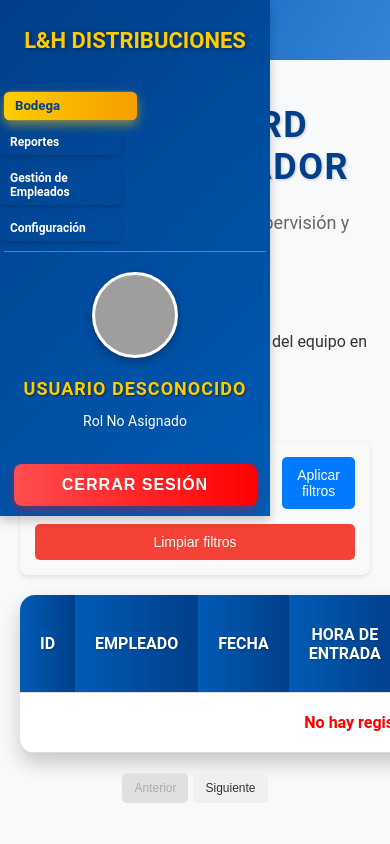
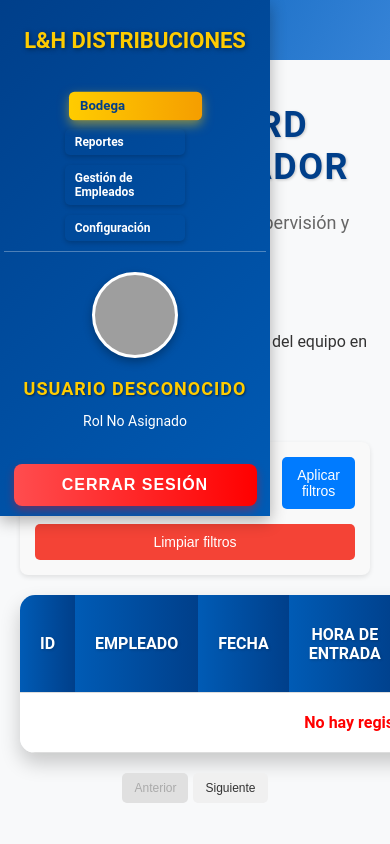
Before and after one commit to TheFive40/L_H-Web-Software, a Flask app: page /admin/ in a window 390 px wide. Run offline with Flask 3, Linux system fonts and the light colour scheme; the visitor is signed in with stand-in values (Sample User, id 1); data that the repository does not hold is empty; some libraries are stand-ins or nearby versions; grey boxes are pictures that could not be loaded.

Commit message:
AdminDashboard.css Responsive

```diff
--- a/static/css/home/panel/admin/AdminDashboard.css
+++ b/static/css/home/panel/admin/AdminDashboard.css
@@ -448,39 +448,40 @@ table td:last-child {
 }
 @media (max-width: 768px) {
     .sidebar {
+        display: flex;
+        justify-content: center;
+        align-items: center;
         width: 100%;
         height: auto;
         background: linear-gradient(135deg, #003f8a, #005bb5);
-        display: flex;
-        justify-content: space-around;
-        align-items: center;
-        padding: 10px 0;
         position: fixed;
         top: 0;
         left: 0;
         z-index: 1000;
-        box-shadow: 0 5px 10px rgba(0, 0, 0, 0.2);
+        box-shadow: 0 5px 15px rgba(0, 0, 0, 0.3);
+        padding: 10px 0;
     }
 
     .menu {
         display: flex;
-        gap: 15px;
-        align-items: center;
+        gap: 20px;
+        justify-content: center;
     }
 
     .menu-link {
         color: #ffffff;
-        text-decoration: none;
         font-size: 14px;
         font-weight: bold;
-        padding: 8px 12px;
+        text-decoration: none;
+        padding: 8px 15px;
         border-radius: 5px;
-        transition: background 0.3s ease;
+        transition: background 0.3s ease, transform 0.2s ease;
     }
 
     .menu-link:hover {
         background: linear-gradient(90deg, #ffcc00, #f59e00);
         color: #003f8a;
+        transform: scale(1.1);
     }
 
     .content {
```
